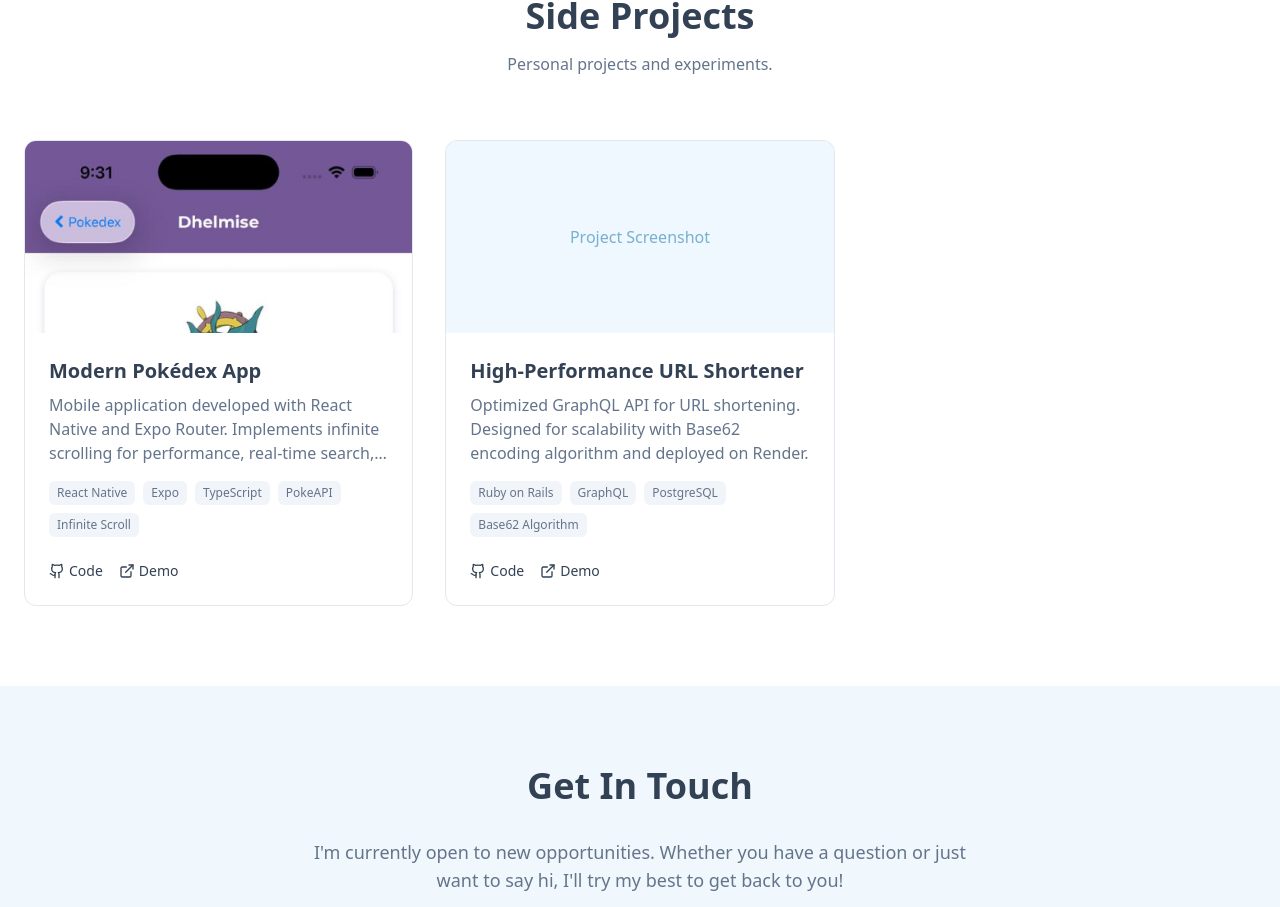
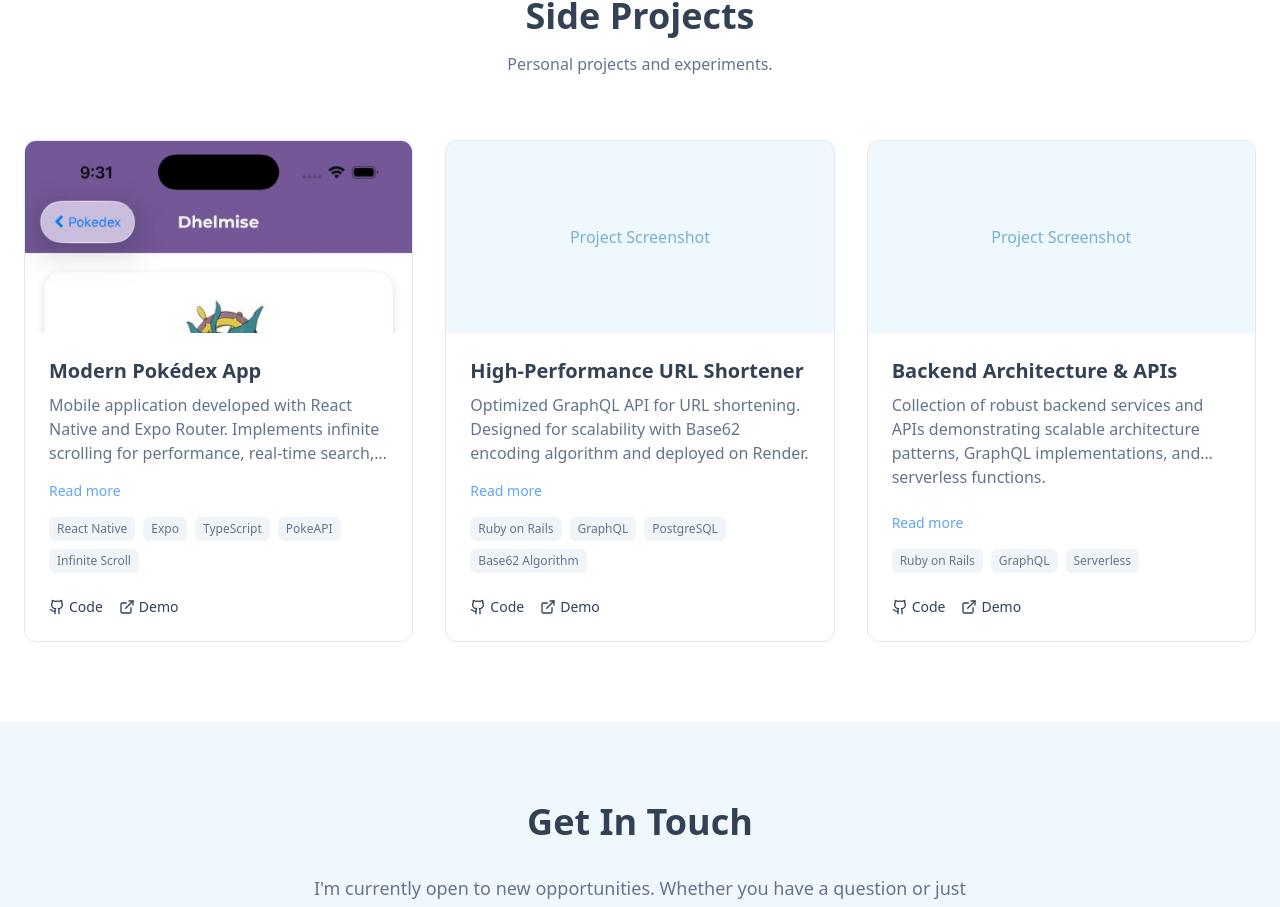
Before and after one commit to Jean612/portfolio, a Next.js app: page / in a window 1280 px wide. Shown: the part 3114-4021 px from the top of the page. Built offline with nearby package versions, Linux system fonts and the light colour scheme.

Commit message:
feat: Add new project, extract project card rendering to a `ProjectCard` component, and implement expandable project descriptions.

```diff
--- a/components/Projects.tsx
+++ b/components/Projects.tsx
@@ -3,6 +3,7 @@
 import { motion } from "framer-motion";
 import { Github, ExternalLink } from "lucide-react";
 import Image from "next/image";
+import { useState } from "react";
 
 const projects = [
     {
@@ -21,7 +22,81 @@ const projects = [
         demo: "https://url-shortener-u7yc.onrender.com",
         image: null,
     },
+    {
+        title: "Backend Architecture & APIs",
+        description: "Collection of robust backend services and APIs demonstrating scalable architecture patterns, GraphQL implementations, and serverless functions.",
+        tags: ["Ruby on Rails", "GraphQL", "Serverless"],
+        github: "https://github.com/Jean612",
+        demo: "#",
+        image: null,
+    },
 ];
+
+const ProjectCard = ({ project, index }: { project: typeof projects[0], index: number }) => {
+    const [isExpanded, setIsExpanded] = useState(false);
+
+    return (
+        <motion.div
+            initial={{ opacity: 0, y: 20 }}
+            whileInView={{ opacity: 1, y: 0 }}
+            viewport={{ once: true }}
+            transition={{ duration: 0.5, delay: index * 0.1 }}
+            className="bg-white border border-border rounded-xl overflow-hidden hover:shadow-lg transition-shadow flex flex-col"
+        >
+            <div className="h-48 bg-secondary/50 relative overflow-hidden">
+                {project.image ? (
+                    <Image
+                        src={project.image}
+                        alt={project.title}
+                        fill
+                        className="object-cover object-top"
+                    />
+                ) : (
+                    <div className="w-full h-full flex items-center justify-center">
+                        <span className="text-secondary-foreground/50 font-medium">Project Screenshot</span>
+                    </div>
+                )}
+            </div>
+            <div className="p-6 flex flex-col flex-grow">
+                <h3 className="text-xl font-bold mb-2 text-foreground">{project.title}</h3>
+                <p className={`text-muted-foreground mb-4 flex-grow ${isExpanded ? '' : 'line-clamp-3'}`}>
+                    {project.description}
+                </p>
+                <button
+                    onClick={() => setIsExpanded(!isExpanded)}
+                    className="text-primary text-sm font-medium mb-4 self-start hover:underline focus:outline-none"
+                >
+                    {isExpanded ? "Show less" : "Read more"}
+                </button>
+                <div className="flex flex-wrap gap-2 mb-6">
+                    {project.tags.map((tag) => (
+                        <span key={tag} className="px-2 py-1 bg-muted text-muted-foreground text-xs rounded-md">
+                            {tag}
+                        </span>
+                    ))}
+                </div>
+                <div className="flex items-center gap-4 mt-auto">
+                    <a
+                        href={project.github}
+                        target="_blank"
+                        rel="noopener noreferrer"
+                        className="flex items-center gap-1 text-sm font-medium text-foreground hover:text-primary transition-colors"
+                    >
+                        <Github size={16} /> Code
+                    </a>
+                    <a
+                        href={project.demo}
+                        target="_blank"
+                        rel="noopener noreferrer"
+                        className="flex items-center gap-1 text-sm font-medium text-foreground hover:text-primary transition-colors"
+                    >
+                        <ExternalLink size={16} /> Demo
+                    </a>
+                </div>
+            </div>
+        </motion.div>
+    );
+};
 
 /**
  * The Projects component displays a selection of personal or side projects.
@@ -51,58 +126,7 @@ export default function Projects() {
 
                 <div className="grid grid-cols-1 md:grid-cols-2 lg:grid-cols-3 gap-8">
                     {projects.map((project, index) => (
-                        <motion.div
-                            key={index}
-                            initial={{ opacity: 0, y: 20 }}
-                            whileInView={{ opacity: 1, y: 0 }}
-                            viewport={{ once: true }}
-                            transition={{ duration: 0.5, delay: index * 0.1 }}
-                            className="bg-white border border-border rounded-xl overflow-hidden hover:shadow-lg transition-shadow flex flex-col"
-                        >
-                            <div className="h-48 bg-secondary/50 relative overflow-hidden">
-                                {project.image ? (
-                                    <Image
-                                        src={project.image}
-                                        alt={project.title}
-                                        fill
-                                        className="object-cover object-top"
-                                    />
-                                ) : (
-                                    <div className="w-full h-full flex items-center justify-center">
-                                        <span className="text-secondary-foreground/50 font-medium">Project Screenshot</span>
-                                    </div>
-                                )}
-                            </div>
-                            <div className="p-6 flex flex-col flex-grow">
-                                <h3 className="text-xl font-bold mb-2 text-foreground">{project.title}</h3>
-                                <p className="text-muted-foreground mb-4 line-clamp-3 flex-grow">{project.description}</p>
-                                <div className="flex flex-wrap gap-2 mb-6">
-                                    {project.tags.map((tag) => (
-                                        <span key={tag} className="px-2 py-1 bg-muted text-muted-foreground text-xs rounded-md">
-                                            {tag}
-                                        </span>
-                                    ))}
-                                </div>
-                                <div className="flex items-center gap-4 mt-auto">
-                                    <a
-                                        href={project.github}
-                                        target="_blank"
-                                        rel="noopener noreferrer"
-                                        className="flex items-center gap-1 text-sm font-medium text-foreground hover:text-primary transition-colors"
-                                    >
-                                        <Github size={16} /> Code
-                                    </a>
-                                    <a
-                                        href={project.demo}
-                                        target="_blank"
-                                        rel="noopener noreferrer"
-                                        className="flex items-center gap-1 text-sm font-medium text-foreground hover:text-primary transition-colors"
-                                    >
-                                        <ExternalLink size={16} /> Demo
-                                    </a>
-                                </div>
-                            </div>
-                        </motion.div>
+                        <ProjectCard key={index} project={project} index={index} />
                     ))}
                 </div>
             </div>
```
